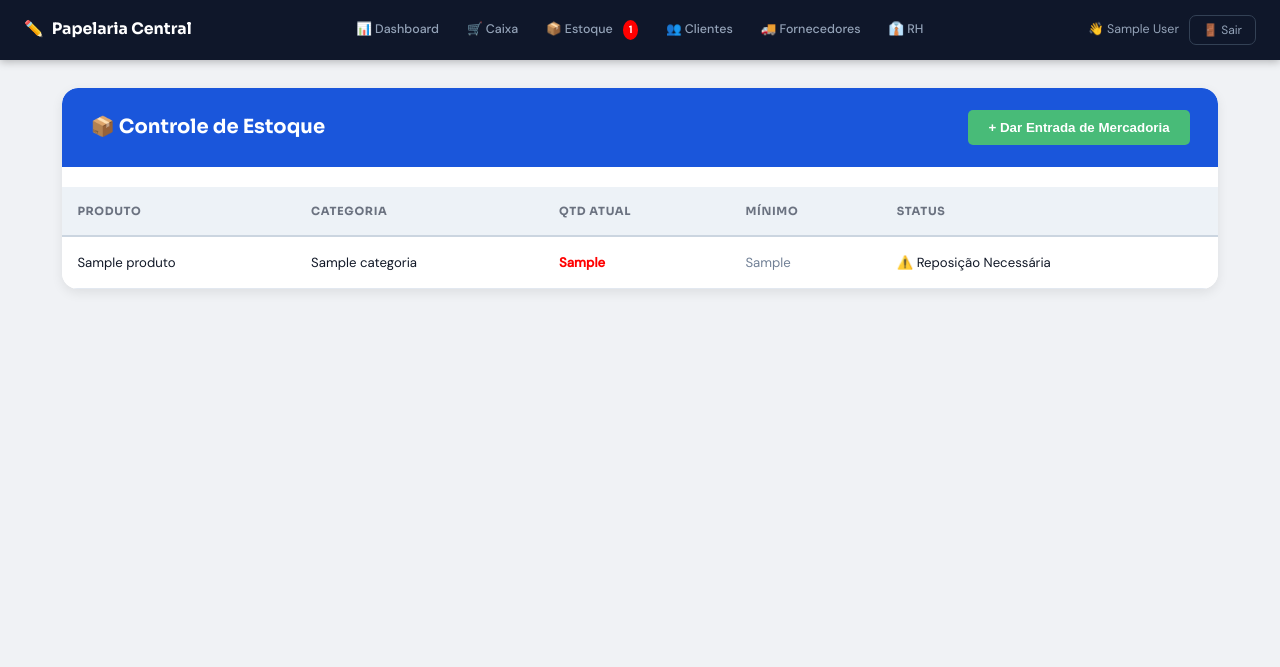
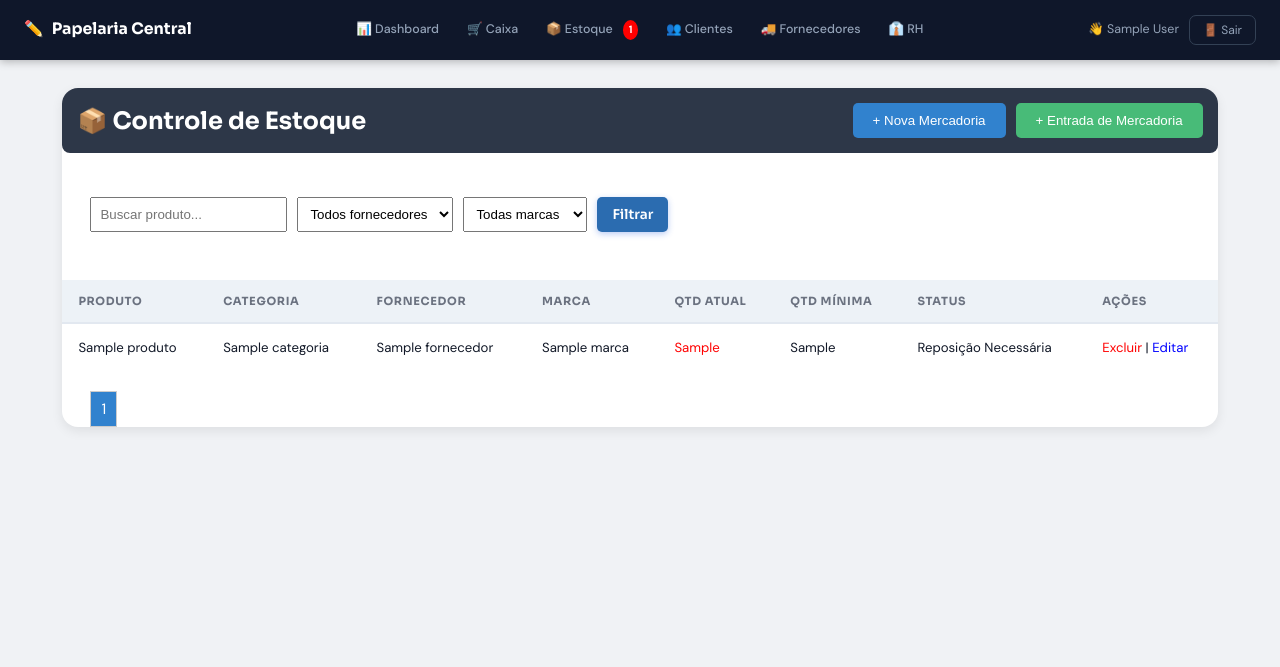
Before and after one commit to EdsonJuniorTV/ERP-Papelaria, a PHP site: page /estoque.php in a window 1280 px wide. Shown: the top 667 px of the page. Run offline with PHP 8.4, Linux system fonts and the light colour scheme; the visitor is signed in with stand-in values (Sample User, id 1); tables that the repository leaves empty or names only in its code hold one stand-in row (values such as "Sample post").

Commit message:
Update estoque.php

```diff
--- a/sistema/estoque.php
+++ b/sistema/estoque.php
@@ -1,98 +1,353 @@
 <?php
+
 require_once 'config/conexao.php';
 require_once 'includes/auth.php';
 include 'includes/header.php';
 
-// Consulta para listar o estoque atual
-$sql = "SELECT p.id, p.nome, c.nome as categoria, e.qtd, e.qtd_minima
+if (isset($_GET['delete'])) {
+
+    $id = intval($_GET['delete']);
+
+    mysqli_query($conexao, "DELETE FROM estoque WHERE id_prod = $id");
+    mysqli_query($conexao, "DELETE FROM produto WHERE id = $id");
+
+    header("Location: ".$_SERVER['PHP_SELF']);
+    exit;
+}
+
+if(isset($_POST['cadastrar_produto'])){
+
+    $idProduto = isset($_POST['id_produto']) ? intval($_POST['id_produto']) : 0;
+
+    $nome = mysqli_real_escape_string($conexao, trim($_POST['nome']));
+    $categoria = intval($_POST['categoria']);
+    $fornecedor = intval($_POST['fornecedor']);
+    $marca = intval($_POST['marca']);
+    $preco = floatval($_POST['preco']);
+    $custo = floatval($_POST['custo']);
+    $qtd = intval($_POST['qtd']);
+    $qtd_minima = intval($_POST['qtd_minima']);
+
+    mysqli_begin_transaction($conexao);
+
+    try {
+
+        if ($idProduto > 0) {
+
+            mysqli_query($conexao,"
+                UPDATE produto SET
+                    id_forn = $fornecedor,
+                    id_cat = $categoria,
+                    id_marca = $marca,
+                    nome = '$nome',
+                    preco = $preco,
+                    custo = $custo
+                WHERE id = $idProduto
+            ");
+
+            mysqli_query($conexao,"
+                UPDATE estoque SET
+                    qtd_minima = $qtd_minima
+                WHERE id_prod = $idProduto
+            ");
+
+        } else {
+
+            mysqli_query($conexao,"
+                INSERT INTO produto (id_forn,id_cat,id_marca,nome,preco,custo)
+                VALUES ($fornecedor,$categoria,$marca,'$nome',$preco,$custo)
+            ");
+
+            $idProduto = mysqli_insert_id($conexao);
+
+            if(!$idProduto){
+                throw new Exception("Erro ao gerar ID do produto");
+            }
+
+            mysqli_query($conexao,"
+                INSERT INTO estoque (id_prod,qtd,qtd_minima)
+                VALUES ($idProduto,$qtd,$qtd_minima)
+            ");
+        }
+
+        mysqli_commit($conexao);
+
+        header("Location: ".$_SERVER['PHP_SELF']);
+        exit;
+
+    } catch(Exception $e){
+        mysqli_rollback($conexao);
+        die("ERRO: ".$e->getMessage());
+    }
+}
+
+if(isset($_POST['entrada_mercadoria'])){
+
+    $produto = intval($_POST['produto']);
+    $qtd = intval($_POST['qtd_entrada']);
+
+    mysqli_query($conexao,"
+        UPDATE estoque
+        SET qtd = qtd + $qtd
+        WHERE id_prod = $produto
+    ");
+
+    header("Location: ".$_SERVER['PHP_SELF']);
+    exit;
+}
+
+$search = isset($_GET['search']) ? trim($_GET['search']) : '';
+$filtro_fornecedor = isset($_GET['fornecedor']) ? intval($_GET['fornecedor']) : 0;
+$filtro_marca = isset($_GET['marca']) ? intval($_GET['marca']) : 0;
+
+$limit = 10;
+$page = isset($_GET['page']) ? intval($_GET['page']) : 1;
+$offset = ($page - 1) * $limit;
+
+/* LISTAS */
+$marcas = mysqli_fetch_all(mysqli_query($conexao, "SELECT id, nome FROM marca ORDER BY nome ASC"), MYSQLI_ASSOC);
+$fornecedores = mysqli_fetch_all(mysqli_query($conexao, "SELECT id, nome FROM fornecedor ORDER BY nome ASC"), MYSQLI_ASSOC);
+$categorias = mysqli_fetch_all(mysqli_query($conexao, "SELECT id, nome FROM categoria ORDER BY nome ASC"), MYSQLI_ASSOC);
+$lista_produtos = mysqli_fetch_all(mysqli_query($conexao, "SELECT id, nome FROM produto ORDER BY nome ASC"), MYSQLI_ASSOC);
+
+$sql = "SELECT
+    p.id, p.nome, p.preco, p.custo,
+    p.id_cat, p.id_forn, p.id_marca,
+    c.nome AS categoria,
+    f.nome AS fornecedor,
+    m.nome AS marca,
+    e.qtd, e.qtd_minima
 FROM produto p
 JOIN estoque e ON p.id = e.id_prod
 JOIN categoria c ON p.id_cat = c.id
-        ORDER BY e.qtd ASC";
+JOIN fornecedor f ON p.id_forn = f.id
+JOIN marca m ON p.id_marca = m.id
+WHERE 1=1
+";
+
+if ($search !== '') {
+    $sql .= " AND p.nome LIKE '%".mysqli_real_escape_string($conexao,$search)."%'";
+}
+
+if ($filtro_fornecedor > 0) {
+    $sql .= " AND p.id_forn = $filtro_fornecedor";
+}
+
+if ($filtro_marca > 0) {
+    $sql .= " AND p.id_marca = $filtro_marca";
+}
+
+$sql .= " ORDER BY (e.qtd <= e.qtd_minima) DESC, e.qtd ASC
+LIMIT $limit OFFSET $offset";
+
 $res = mysqli_query($conexao, $sql);
 
-// Lista de produtos para o Modal de Entrada
-$lista_prods = mysqli_query($conexao, "SELECT id, nome FROM produto ORDER BY nome ASC");
+$sqlTotal = "SELECT COUNT(*) as total
+FROM produto p
+JOIN estoque e ON p.id = e.id_prod
+WHERE 1=1";
+
+$total = mysqli_fetch_assoc(mysqli_query($conexao,$sqlTotal))['total'];
+$total_pages = ceil($total / $limit);
+
 ?>
 
 <main>
-    <div class="container" style="max-width: 95%;">
-        <div class="header" style="background: #2d3748; display: flex; justify-content: space-between; align-items: center;">
-            <h1>📦 Controle de Estoque</h1>
-            <button onclick="document.getElementById('modal-entrada').style.display='block'" style="background: #48bb78; color: white; border: none; padding: 10px 20px; border-radius: 5px; cursor: pointer; font-weight: bold;">
-                + Dar Entrada de Mercadoria
+
+<div class="container" style="max-width:95%;">
+
+<div style="background:#2d3748; padding:15px; border-radius:8px; display:flex; justify-content:space-between; align-items:center;">
+    <h1 style="color:white;">📦 Controle de Estoque</h1>
+
+    <div style="display:flex; gap:10px;">
+        <button onclick="toggleModal('modal-cadastro')"
+                style="background:#3182ce; color:white; padding:10px 20px; border:none; border-radius:5px;">
+            + Nova Mercadoria
+        </button>
+
+        <button onclick="toggleModal('modal-entrada')"
+                style="background:#48bb78; color:white; padding:10px 20px; border:none; border-radius:5px;">
+            + Entrada de Mercadoria
         </button>
     </div>
+</div>
 
-        <div id="modal-entrada" style="display:none; background: #fff; padding: 20px; border: 2px solid #2d3748; margin: 20px 0; border-radius: 8px; box-shadow: 0 4px 6px rgba(0,0,0,0.1);">
-            <h3>Registrar Entrada de Itens</h3>
-            <form id="form-entrada-estoque" style="display: flex; gap: 15px; align-items: flex-end;">
-                <div class="form-group">
-                    <label>Produto</label>
-                    <select name="id_prod" required style="padding: 8px;">
-                        <?php while($lp = mysqli_fetch_assoc($lista_prods)): ?>
-                            <option value="<?= $lp['id'] ?>"><?= $lp['nome'] ?></option>
-                        <?php endwhile; ?>
+<form method="GET" style="margin-top:20px; display:flex; gap:10px; flex-wrap:wrap;">
+
+    <input type="text" name="search" placeholder="Buscar produto..."
+           value="<?=htmlspecialchars($search)?>" style="padding:8px;">
+
+    <select name="fornecedor" style="padding:8px;">
+        <option value="0">Todos fornecedores</option>
+        <?php foreach($fornecedores as $f): ?>
+            <option value="<?=$f['id']?>" <?=($filtro_fornecedor==$f['id'])?'selected':''?>>
+                <?=$f['nome']?>
+            </option>
+        <?php endforeach; ?>
     </select>
-                </div>
-                <div class="form-group">
-                    <label>Quantidade</label>
-                    <input type="number" name="qtd_entrada" min="1" required style="padding: 8px; width: 100px;">
-                </div>
-                <button type="submit" class="btn-submit" style="width: auto; padding: 10px 25px;">Confirmar Entrada</button>
-                <button type="button" onclick="document.getElementById('modal-entrada').style.display='none'" style="background:#e53e3e; color:white; border:none; padding:10px; border-radius:5px; cursor:pointer;">Cancelar</button>
+
+    <select name="marca" style="padding:8px;">
+        <option value="0">Todas marcas</option>
+        <?php foreach($marcas as $m): ?>
+            <option value="<?=$m['id']?>" <?=($filtro_marca==$m['id'])?'selected':''?>>
+                <?=$m['nome']?>
+            </option>
+        <?php endforeach; ?>
+    </select>
+
+    <button type="submit" style="padding:8px 15px; background:#2b6cb0; color:#fff; border:none; border-radius:5px;">
+        Filtrar
+    </button>
+
+</form>
+
+<div id="modal-cadastro" style="display:none; background:#fff; padding:20px; margin-top:20px; border-radius:8px;">
+
+<h3>Novo / Editar Produto</h3>
+
+<form method="POST">
+
+    <input type="hidden" name="id_produto" id="id_produto">
+
+    <input type="text" name="nome" placeholder="Nome do produto" required>
+
+    <select name="categoria" required>
+        <?php foreach($categorias as $c): ?>
+            <option value="<?=$c['id']?>"><?=$c['nome']?></option>
+        <?php endforeach; ?>
+    </select>
+
+    <select name="fornecedor" required>
+        <?php foreach($fornecedores as $f): ?>
+            <option value="<?=$f['id']?>"><?=$f['nome']?></option>
+        <?php endforeach; ?>
+    </select>
+
+    <select name="marca" required>
+        <?php foreach($marcas as $m): ?>
+            <option value="<?=$m['id']?>"><?=$m['nome']?></option>
+        <?php endforeach; ?>
+    </select>
+
+    <input type="number" step="0.01" name="preco" placeholder="Preço" required>
+    <input type="number" step="0.01" name="custo" placeholder="Custo" required>
+    <input type="number" name="qtd" placeholder="Quantidade inicial" required>
+    <input type="number" name="qtd_minima" placeholder="Quantidade mínima" required>
+
+    <button type="submit" name="cadastrar_produto">Salvar</button>
+
 </form>
 </div>
 
-        <table style="width: 100%; border-collapse: collapse; margin-top: 20px; background: white;">
+<div id="modal-entrada" style="display:none; background:#fff; padding:20px; margin-top:20px; border-radius:8px;">
+
+<h3>Entrada de Mercadoria</h3>
+
+<form method="POST">
+
+    <select name="produto" required>
+        <?php foreach($lista_produtos as $p): ?>
+            <option value="<?=$p['id']?>"><?=$p['nome']?></option>
+        <?php endforeach; ?>
+    </select>
+
+    <input type="number" name="qtd_entrada" placeholder="Quantidade" required>
+
+    <button type="submit" name="entrada_mercadoria">Registrar Entrada</button>
+
+</form>
+
+</div>
+
+<table style="width:100%; margin-top:20px; background:#fff; border-collapse:collapse;">
+
 <thead>
-                <tr style="background: #edf2f7; text-align: left;">
-                    <th style="padding: 15px; border-bottom: 2px solid #cbd5e0;">Produto</th>
-                    <th style="padding: 15px; border-bottom: 2px solid #cbd5e0;">Categoria</th>
-                    <th style="padding: 15px; border-bottom: 2px solid #cbd5e0;">Qtd Atual</th>
-                    <th style="padding: 15px; border-bottom: 2px solid #cbd5e0;">Mínimo</th>
-                    <th style="padding: 15px; border-bottom: 2px solid #cbd5e0;">Status</th>
+<tr style="background:#EDF2F7;">
+    <th>Produto</th>
+    <th>Categoria</th>
+    <th>Fornecedor</th>
+    <th>Marca</th>
+    <th>Qtd Atual</th>
+    <th>Qtd Mínima</th>
+    <th>Status</th>
+    <th>Ações</th>
 </tr>
 </thead>
+
 <tbody>
-                <?php while($item = mysqli_fetch_assoc($res)): ?>
-                <tr style="border-bottom: 1px solid #e2e8f0;">
-                    <td style="padding: 15px;"><?= $item['nome'] ?></td>
-                    <td style="padding: 15px;"><?= $item['categoria'] ?></td>
-                    <td style="padding: 15px; font-weight: bold; <?= ($item['qtd'] <= $item['qtd_minima']) ? 'color:red;' : 'color:green;' ?>">
-                        <?= $item['qtd'] ?>
+
+<?php while($i = mysqli_fetch_assoc($res)): ?>
+
+<tr>
+
+    <td><?=$i['nome']?></td>
+    <td><?=$i['categoria']?></td>
+    <td><?=$i['fornecedor']?></td>
+    <td><?=$i['marca']?></td>
+
+    <td style="color:<?=($i['qtd'] <= $i['qtd_minima']) ? 'red' : 'black'?>">
+        <?=$i['qtd']?>
     </td>
-                    <td style="padding: 15px; color: #718096;"><?= $item['qtd_minima'] ?></td>
-                    <td style="padding: 15px;">
-                        <?= ($item['qtd'] <= $item['qtd_minima']) ? '⚠️ Reposição Necessária' : '✅ Estoque Seguro' ?>
+
+    <td><?=$i['qtd_minima']?></td>
+
+    <td>
+        <?=($i['qtd'] <= $i['qtd_minima']) ? 'Reposição Necessária' : 'Estoque OK'?>
     </td>
+
+    <td>
+        <a href="?delete=<?=$i['id']?>" onclick="return confirm('Excluir?')" style="color:red;">Excluir</a>
+        |
+        <a href="javascript:void(0)" onclick='editarProduto(<?=json_encode($i)?>)' style="color:blue;">Editar</a>
+    </td>
+
 </tr>
+
 <?php endwhile; ?>
+
 </tbody>
 </table>
+
+<div style="margin-top:20px; display:flex; gap:5px; flex-wrap:wrap;">
+
+<?php for($i=1; $i <= $total_pages; $i++): ?>
+
+<a href="?page=<?=$i?>"
+   style="padding:5px 10px; border:1px solid #ccc;
+   background:<?=($i==$page)?'#3182ce':'#fff'?>;
+   color:<?=($i==$page)?'#fff':'#000'?>;
+   text-decoration:none;">
+   <?=$i?>
+</a>
+
+<?php endfor; ?>
+
+</div>
+
 </div>
 </main>
 
 <script>
-document.getElementById('form-entrada-estoque').addEventListener('submit', async (e) => {
-    e.preventDefault();
-    const formData = new FormData(e.target);
-    const dados = Object.fromEntries(formData.entries());
+function toggleModal(id){
+    const modal = document.getElementById(id);
+    const visible = window.getComputedStyle(modal).display !== "none";
+    modal.style.display = visible ? "none" : "block";
+}
 
-    const res = await fetch('controllers/api.php', {
-        method: 'POST',
-        headers: { 'Content-Type': 'application/json' },
-        body: JSON.stringify({
-            tipo_entidade: 'entrada_estoque',
-            id_prod: dados.id_prod,
-            qtd: dados.qtd_entrada
-        })
-    });
+function editarProduto(p){
 
-    const result = await res.json();
-    alert(result.mensagem);
-    if(result.status) location.reload();
-});
+    document.getElementById('modal-cadastro').style.display = 'block';
+
+    document.getElementById('id_produto').value = p.id;
+    document.querySelector('[name="nome"]').value = p.nome;
+    document.querySelector('[name="preco"]').value = p.preco;
+    document.querySelector('[name="custo"]').value = p.custo;
+    document.querySelector('[name="qtd_minima"]').value = p.qtd_minima;
+
+    document.querySelector('[name="categoria"]').value = p.id_cat;
+    document.querySelector('[name="fornecedor"]').value = p.id_forn;
+    document.querySelector('[name="marca"]').value = p.id_marca;
+}
 </script>
 
 <?php include 'includes/footer.php'; ?>
```
Lines whose indentation alone changed are shown as unchanged.
